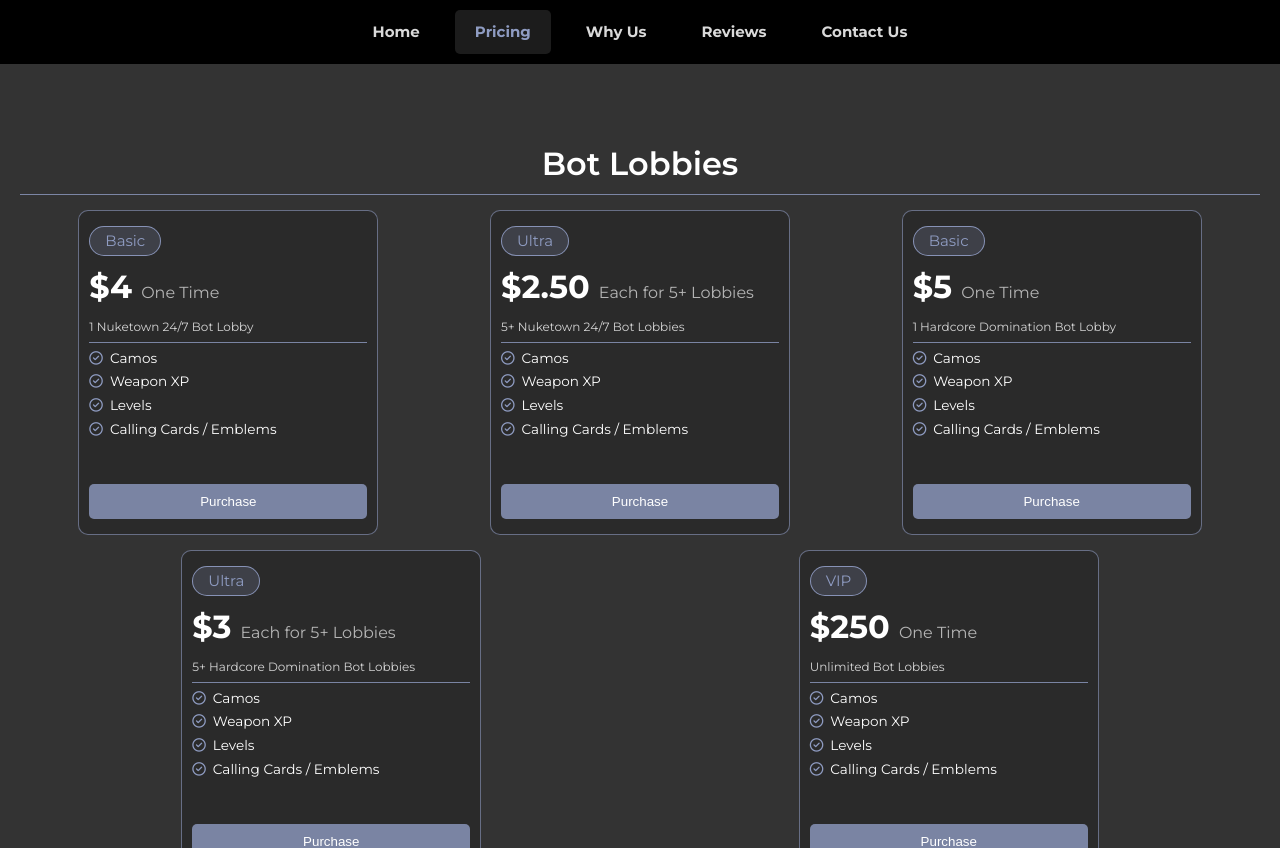
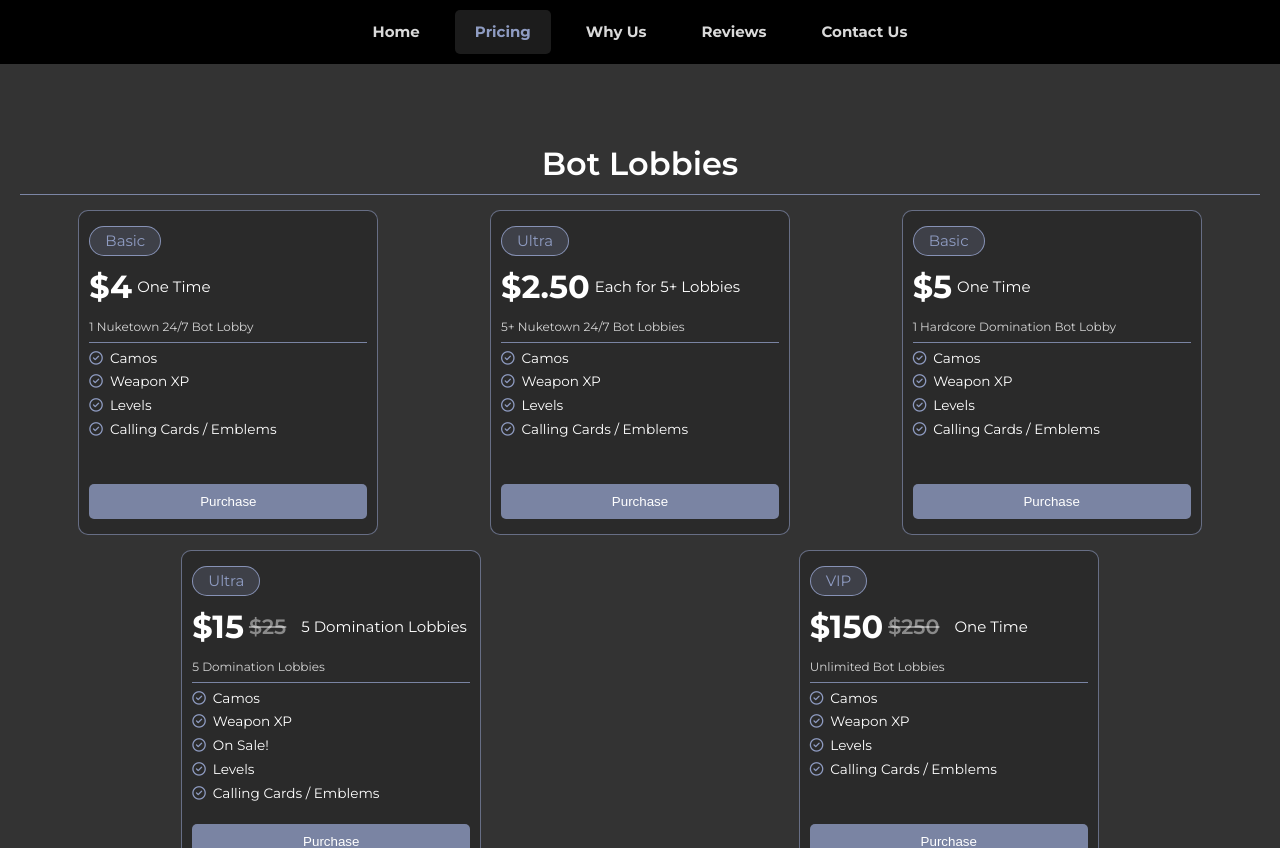
Before and after one commit to SpawnVaq/Titan-Services, a Vue app: page /pricing in a window 1280 px wide. Built offline with nearby package versions, Linux system fonts and the light colour scheme.

Commit message:
Update for sales

```diff
--- a/src/views/PricingView.vue
+++ b/src/views/PricingView.vue
@@ -1,223 +1,213 @@
-<script setup></script>
+<script setup>
+const categories = [
+    {
+        title: "Bot Lobbies",
+        items: [
+            {
+                tag: "Basic",
+                price: "$4",
+                priceDetail: "One Time",
+                description: "1 Nuketown 24/7 Bot Lobby",
+                features: ["Camos", "Weapon XP", "Levels", "Calling Cards / Emblems"],
+                link: "https://discord.gg/teentitans",
+            },
+            {
+                tag: "Ultra",
+                price: "$2.50",
+                priceDetail: "Each for 5+ Lobbies",
+                description: "5+ Nuketown 24/7 Bot Lobbies",
+                features: ["Camos", "Weapon XP", "Levels", "Calling Cards / Emblems"],
+                link: "https://discord.gg/teentitans",
+            },
+            {
+                tag: "Basic",
+                price: "$5",
+                priceDetail: "One Time",
+                description: "1 Hardcore Domination Bot Lobby",
+                features: ["Camos", "Weapon XP", "Levels", "Calling Cards / Emblems"],
+                link: "https://discord.gg/teentitans",
+            },
+            {
+                tag: "Ultra",
+                price: "$25",
+                sale: "$15",
+                priceDetail: "5 Domination Lobbies ",
+                description: "5 Domination Lobbies",
+                features: ["Camos", "Weapon XP", "On Sale!", "Levels", "Calling Cards / Emblems"],
+                link: "https://discord.gg/teentitans",
+            },
+            {
+                tag: "VIP",
+                price: "$250",
+                sale:"$150",
+                priceDetail: "One Time",
+                description: "Unlimited Bot Lobbies",
+                features: ["Camos", "Weapon XP", "Levels", "Calling Cards / Emblems"],
+                link: "https://discord.gg/teentitans",
+            },
+        ],
+    },
+    {
+        title: "Dark Matter & Prestige Master",
+        items: [
+            {
+                tag: "VIP",
+                price: "$125",
+                sale: "$95",
+                priceDetail: "One Time",
+                description: "Unlock Dark Matter",
+                features: [
+                    "Dark Matter on every gun",
+                    "Quick Delivery Time",
+                    "Fast Responses & Updates",
+                    "VIP Role in our discord",
+                ],
+                link: "https://discord.gg/teentitans",
+            },
+            {
+                tag: "VIP",
+                price: "$150",
+                sale:"$90",
+                priceDetail: "One Time",
+                description: "Hit Prestige Master",
+                features: [
+                    "Dark Matter on every gun",
+                    "Quick Delivery Time",
+                    "Fast Responses & Updates",
+                    "VIP Role in our discord",
+                ],
+                link: "https://discord.gg/teentitans",
+            },
+            {
+                tag: "ULTIMATE",
+                price: "$285",
+                sale:"$180",
+                priceDetail: "One Time",
+                description: "Hit Prestige Master",
+                features: [
+                    "Dark Matter on every gun",
+                    "Prestige Master",
+                    "All of our bundles",
+                    "100 Hours Of 2XP Codes",
+                    "VIP Role in our discord"
+                ],
+                link: "https://discord.gg/teentitans",
+            },
+            {
+                tag: "VIP",
+                price: "$300+",
+                sale: "$130",
+                priceDetail: "One Time",
+                description: "Hit Prestige Master & Unlock Dark Matter",
+                features: [
+                    "Dark Matter on every gun",
+                    "Quick Delivery Time",
+                    "Fast Responses & Updates",
+                    "VIP Role in our discord",
+                ],
+                link: "https://discord.gg/teentitans",
+            },
+        ],
+    },
+    {
+        title: "In-game Bundles & 2XP Codes",
+        items: [
+            {
+                tag: "Basic",
+                price: "$5",
+                priceDetail: "One Time",
+                description: "Little Caesars: 5 Codes (1 code per day)",
+                features: [
+                    "Unlock exclusive rewards in game",
+                    "Quick Delivery Time",
+                    "Fast Responses & Updates",
+                    "Customer role in our discord",
+                ],
+                link: "https://discord.gg/teentitans",
+            },
+            {
+                tag: "Basic",
+                price: "$25",
+                priceDetail: "One Time",
+                description: "Monster Energy Bundle",
+                features: [
+                    "Unlock exclusive rewards in game",
+                    "Quick Delivery Time",
+                    "Fast Responses & Updates",
+                    "Customer role in our discord",
+                ],
+                link: "https://discord.gg/teentitans",
+            },
+            {
+                tag: "Basic",
+                price: "$15",
+                priceDetail: "One Time",
+                description: "Tokyo Game Show 2024 Bundle",
+                features: [
+                    "Unlock exclusive rewards in game",
+                    "Quick Delivery Time",
+                    "Fast Responses & Updates",
+                    "Customer role in our discord",
+                ],
+                link: "https://discord.gg/teentitans",
+            },
+            {
+                tag: "Basic",
+                price: "$5",
+                priceDetail: "One Time",
+                description: "5 Codes (Redeemable once per day.)",
+                features: [
+                    "Unlock exclusive rewards in game",
+                    "Quick Delivery Time",
+                    "Fast Responses & Updates",
+                    "Customer role in our discord",
+                ],
+                link: "https://discord.gg/teentitans",
+            },
+        ],
+    },
+];
+
+const getDiscountedPrice = (item) => {
+    if (item.sale && item.discount) {
+        return (item.price * (1 - item.discount / 100)).toFixed(2);
+    }
+    return item.price;
+};
+
+const formatPrice = (price) => {
+    return `${price}`;
+};
+</script>
 
 <template>
     <div class="container">
-        <div class="item">
-            <h1>Bot Lobbies</h1>
+        <div v-for="category in categories" :key="category.title" class="item">
+            <h1>{{ category.title }}</h1>
             <div class="divider"></div>
             <div class="cards">
-                <div class="card">
-                    <div class="tag">Basic</div>
-                    <h3 class="price">$4 <span class="price2">One Time</span></h3>
-                    <p>1 Nuketown 24/7 Bot Lobby</p>
+                <div v-for="item in category.items" :key="item.description" class="card">
+                    <div class="tag">{{ item.tag }}</div>
+
+                    <div v-if="item.sale" class="price-container">
+                        <span class="price">{{ formatPrice(item.sale) }}</span>
+                        <span class="original-price">{{ formatPrice(getDiscountedPrice(item)) }}</span>
+                        <span class="price2">{{ item.priceDetail }}</span>
+                    </div>
+                    <div v-else class="price-container">
+                        <span v-if="item.sale" class="original-price">{{ formatPrice(item.price) }}</span>
+                        <span class="price">{{ formatPrice(getDiscountedPrice(item)) }}</span>
+                        <span class="price2">{{ item.priceDetail }}</span>
+                    </div>
+
+                    <p>{{ item.description }}</p>
                     <div class="divider"></div>
                     <div class="info">
-                        <div><i class="fa-solid fa-circle-check"></i> Camos</div>
-                        <div><i class="fa-solid fa-circle-check"></i> Weapon XP</div>
-                        <div><i class="fa-solid fa-circle-check"></i> Levels</div>
-                        <div><i class="fa-solid fa-circle-check"></i> Calling Cards / Emblems</div>
-                    </div>
-                    <button onclick="window.open('https://discord.gg/teentitans', '_blank')">
-                        Purchase
-                    </button>
-                </div>
-                <div class="card">
-                    <div class="tag">Ultra</div>
-                    <h3 class="price">$2.50 <span class="price2">Each for 5+ Lobbies</span></h3>
-                    <p>5+ Nuketown 24/7 Bot Lobbies</p>
-                    <div class="divider"></div>
-                    <div class="info">
-                        <div><i class="fa-solid fa-circle-check"></i> Camos</div>
-                        <div><i class="fa-solid fa-circle-check"></i> Weapon XP</div>
-                        <div><i class="fa-solid fa-circle-check"></i> Levels</div>
-                        <div><i class="fa-solid fa-circle-check"></i> Calling Cards / Emblems</div>
-                    </div>
-                    <button onclick="window.open('https://discord.gg/teentitans', '_blank')">
-                        Purchase
-                    </button>
-                </div>
-                <div class="card">
-                    <div class="tag">Basic</div>
-                    <h3 class="price">$5 <span class="price2">One Time</span></h3>
-                    <p>1 Hardcore Domination Bot Lobby</p>
-                    <div class="divider"></div>
-                    <div class="info">
-                        <div><i class="fa-solid fa-circle-check"></i> Camos</div>
-                        <div><i class="fa-solid fa-circle-check"></i> Weapon XP</div>
-                        <div><i class="fa-solid fa-circle-check"></i> Levels</div>
-                        <div><i class="fa-solid fa-circle-check"></i> Calling Cards / Emblems</div>
-                    </div>
-                    <button onclick="window.open('https://discord.gg/teentitans', '_blank')">
-                        Purchase
-                    </button>
-                </div>
-                <div class="card">
-                    <div class="tag">Ultra</div>
-                    <h3 class="price">$3 <span class="price2">Each for 5+ Lobbies</span></h3>
-                    <p>5+ Hardcore Domination Bot Lobbies</p>
-                    <div class="divider"></div>
-                    <div class="info">
-                        <div><i class="fa-solid fa-circle-check"></i> Camos</div>
-                        <div><i class="fa-solid fa-circle-check"></i> Weapon XP</div>
-                        <div><i class="fa-solid fa-circle-check"></i> Levels</div>
-                        <div><i class="fa-solid fa-circle-check"></i> Calling Cards / Emblems</div>
-                    </div>
-                    <button onclick="window.open('https://discord.gg/teentitans', '_blank')">
-                        Purchase
-                    </button>
-                </div>
-                <div class="card">
-                    <div class="tag">VIP</div>
-                    <h3 class="price">$250 <span class="price2">One Time</span></h3>
-                    <p>Unlimited Bot Lobbies</p>
-                    <div class="divider"></div>
-                    <div class="info">
-                        <div><i class="fa-solid fa-circle-check"></i> Camos</div>
-                        <div><i class="fa-solid fa-circle-check"></i> Weapon XP</div>
-                        <div><i class="fa-solid fa-circle-check"></i> Levels</div>
-                        <div><i class="fa-solid fa-circle-check"></i> Calling Cards / Emblems</div>
-                    </div>
-                    <button onclick="window.open('https://discord.gg/teentitans', '_blank')">
-                        Purchase
-                    </button>
-                </div>
-            </div>
-        </div>
-
-        <div class="item">
-            <h1>Dark Matter & Prestige Master</h1>
-            <div class="divider"></div>
-            <div class="cards">
-                <div class="card">
-                    <div class="tag">VIP</div>
-                    <h3 class="price">$150 <span class="price2">One Time</span></h3>
-                    <p>Unlock Dark Matter</p>
-                    <div class="divider"></div>
-                    <div class="info">
-                        <div><i class="fa-solid fa-circle-check"></i> Dark Matter on every gun</div>
-                        <div><i class="fa-solid fa-circle-check"></i> Quick Delivery Time</div>
-                        <div><i class="fa-solid fa-circle-check"></i> Fast Responses & Updates</div>
-                        <div><i class="fa-solid fa-circle-check"></i> VIP Role in our discord</div>
-                    </div>
-                    <button onclick="window.open('https://discord.gg/teentitans', '_blank')">
-                        Purchase
-                    </button>
-                </div>
-                <div class="card">
-                    <div class="tag">VIP</div>
-                    <h3 class="price">$150+ <span class="price2">One Time</span></h3>
-                    <p>Hit Prestige Master</p>
-                    <div class="divider"></div>
-                    <div class="info">
-                        <div><i class="fa-solid fa-circle-check"></i> Dark Matter on every gun</div>
-                        <div><i class="fa-solid fa-circle-check"></i> Quick Delivery Time</div>
-                        <div><i class="fa-solid fa-circle-check"></i> Fast Responses & Updates</div>
-                        <div><i class="fa-solid fa-circle-check"></i> VIP Role in our discord</div>
-                    </div>
-                    <button onclick="window.open('https://discord.gg/teentitans', '_blank')">
-                        Purchase
-                    </button>
-                </div>
-                <div class="card">
-                    <div class="tag">VIP</div>
-                    <h3 class="price">$300+ <span class="price2">One Time</span></h3>
-                    <p>Hit Prestige Master & Unlock Dark Matter</p>
-                    <div class="divider"></div>
-                    <div class="info">
-                        <div><i class="fa-solid fa-circle-check"></i> Dark Matter on every gun</div>
-                        <div><i class="fa-solid fa-circle-check"></i> Quick Delivery Time</div>
-                        <div><i class="fa-solid fa-circle-check"></i> Fast Responses & Updates</div>
-                        <div><i class="fa-solid fa-circle-check"></i> VIP Role in our discord</div>
-                    </div>
-                    <button onclick="window.open('https://discord.gg/teentitans', '_blank')">
-                        Purchase
-                    </button>
-                </div>
-            </div>
-        </div>
-
-        <div class="item">
-            <h1>In-game Bundles & 2XP Codes</h1>
-            <div class="divider"></div>
-            <div class="cards">
-                <div class="card">
-                    <div class="tag">Basic</div>
-                    <h3 class="price">$5 <span class="price2">One Time</span></h3>
-                    <p>Little Caesars: 5 Codes (1 code per day)</p>
-                    <div class="divider"></div>
-                    <div class="info">
-                        <div>
-                            <i class="fa-solid fa-circle-check"></i> Unlock exclusive rewards in
-                            game
-                        </div>
-                        <div><i class="fa-solid fa-circle-check"></i> Quick Delivery Time</div>
-                        <div><i class="fa-solid fa-circle-check"></i> Fast Responses & Updates</div>
-                        <div>
-                            <i class="fa-solid fa-circle-check"></i> Customer role in our discord
+                        <div v-for="feature in item.features" :key="feature">
+                            <i class="fa-solid fa-circle-check"></i> {{ feature }}
                         </div>
                     </div>
-                    <button onclick="window.open('https://discord.gg/teentitans', '_blank')">
-                        Purchase
-                    </button>
-                </div>
-                <div class="card">
-                    <div class="tag">Basic</div>
-                    <h3 class="price">$25 <span class="price2">One Time</span></h3>
-                    <p>Monster Energy Bundle</p>
-                    <div class="divider"></div>
-                    <div class="info">
-                        <div>
-                            <i class="fa-solid fa-circle-check"></i> Unlock exclusive rewards in
-                            game
-                        </div>
-                        <div><i class="fa-solid fa-circle-check"></i> Quick Delivery Time</div>
-                        <div><i class="fa-solid fa-circle-check"></i> Fast Responses & Updates</div>
-                        <div>
-                            <i class="fa-solid fa-circle-check"></i> Customer role in our discord
-                        </div>
-                    </div>
-                    <button onclick="window.open('https://discord.gg/teentitans', '_blank')">
-                        Purchase
-                    </button>
-                </div>
-                <div class="card">
-                    <div class="tag">Basic</div>
-                    <h3 class="price">$15 <span class="price2">One Time</span></h3>
-                    <p>Tokyo Game Show 2024 Bundle</p>
-                    <div class="divider"></div>
-                    <div class="info">
-                        <div>
-                            <i class="fa-solid fa-circle-check"></i> Unlock exclusive rewards in
-                            game
-                        </div>
-                        <div><i class="fa-solid fa-circle-check"></i> Quick Delivery Time</div>
-                        <div><i class="fa-solid fa-circle-check"></i> Fast Responses & Updates</div>
-                        <div>
-                            <i class="fa-solid fa-circle-check"></i> Customer role in our discord
-                        </div>
-                    </div>
-                    <button onclick="window.open('https://discord.gg/teentitans', '_blank')">
-                        Purchase
-                    </button>
-                </div>
-                <div class="card">
-                    <div class="tag">Basic</div>
-                    <h3 class="price">$6 <span class="price2">One Time</span></h3>
-                    <p>2XP Codes 10 HOURS </p>
-                    <div class="divider"></div>
-                    <div class="info">
-                        <div>
-                            <i class="fa-solid fa-circle-check"></i> Unlock 10 HOURS OF DOUBLE XP
-                        </div>
-                        <div><i class="fa-solid fa-circle-check"></i> Quick Delivery Time</div>
-                        <div><i class="fa-solid fa-circle-check"></i> Fast Responses & Updates</div>
-                        <div>
-                            <i class="fa-solid fa-circle-check"></i> Customer role in our discord
-                        </div>
-                    </div>
-                    <button onclick="window.open('https://discord.gg/teentitans', '_blank')">
-                        Purchase
-                    </button>
+                    <button @click="window.open(item.link, '_blank')">Purchase</button>
                 </div>
             </div>
         </div>
@@ -347,6 +337,23 @@ h1 {
     padding: 2px 15px;
 }
 
+.original-price {
+    text-decoration: line-through;
+    color: rgba(255, 255, 255, 0.45);
+    font-size: 1.3rem;
+    font-weight: 600;
+    margin-right: 10px;
+    position: relative;
+}
+
+.card .price-container {
+    display: flex;
+    flex-direction: row;
+    justify-content: start;
+    align-items: center;
+    gap: 5px;
+}
+
 .card .price {
     font-size: 2rem;
     font-weight: 700;
```
